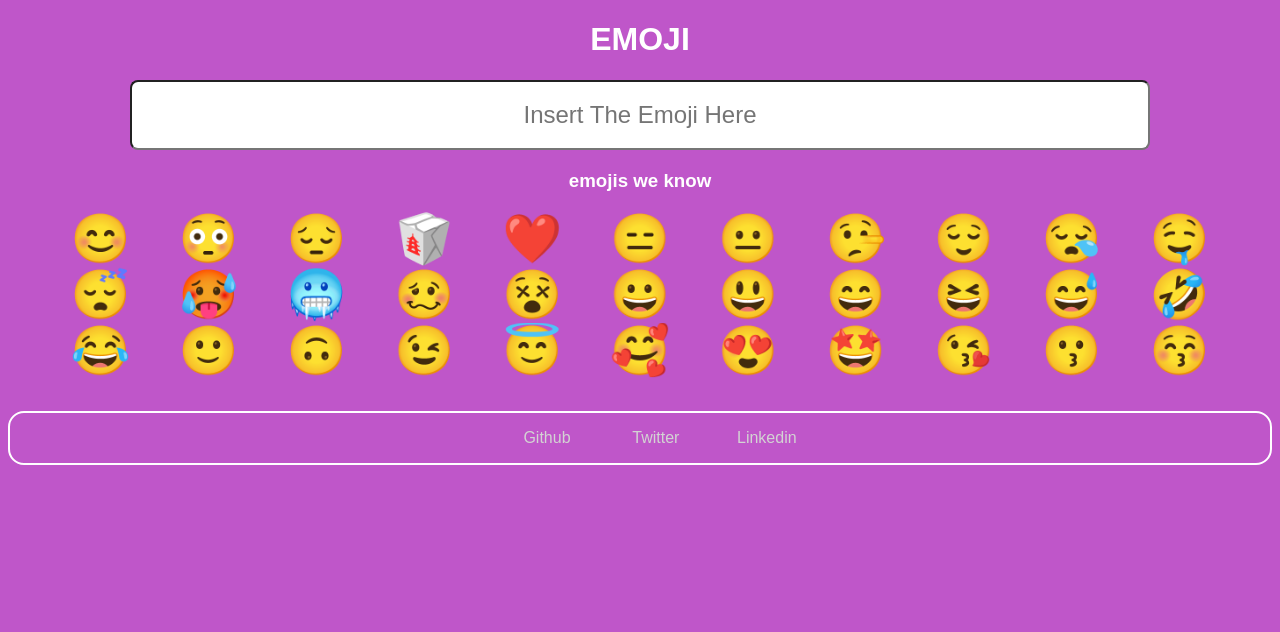
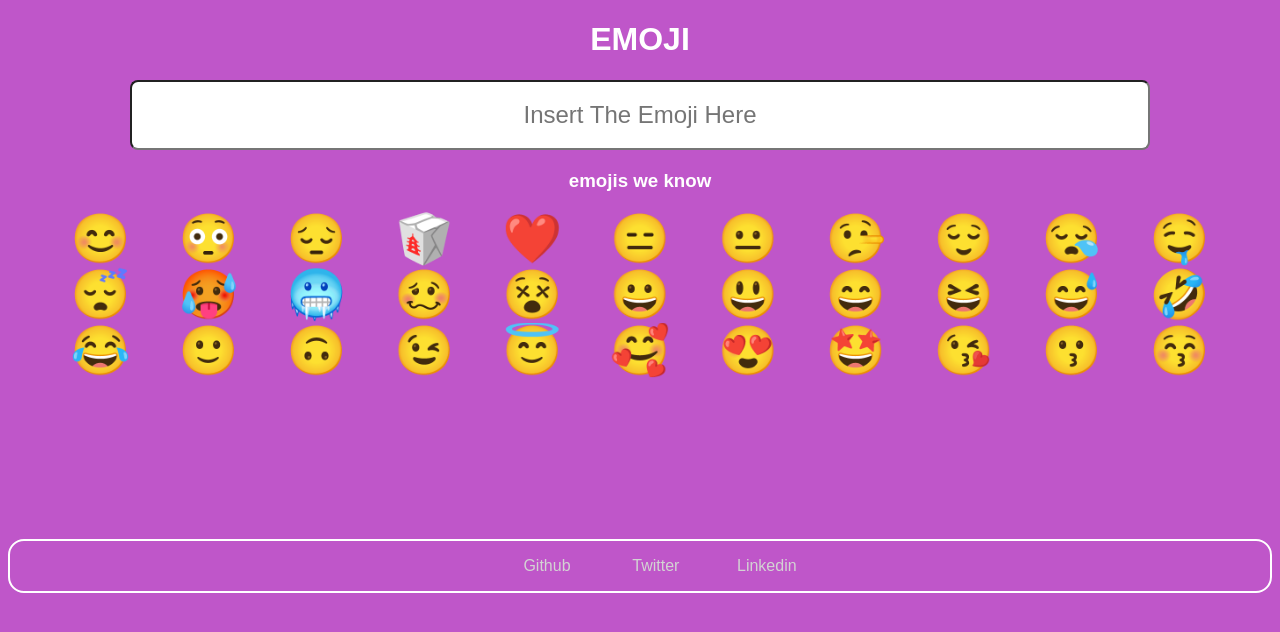
Before and after one commit to dushyant2901/emoji, a React (Create React App) app: page / in a window 1280 px wide. Shown: the top 632 px of the page. Built offline with nearby package versions, Linux system fonts and the light colour scheme.

Commit message:
fixed margin error

```diff
--- a/src/App.js
+++ b/src/App.js
@@ -88,7 +88,7 @@ export default function App() {
           </span>
         );
       })}
-
+      <footer>
         <div className="links">
           <ul className="list-unbulleted-list">
             <li className="list-item-inline">
@@ -112,6 +112,7 @@ export default function App() {
             </li>
           </ul>{" "}
         </div>
+      </footer>
     </div>
   );
 }
--- a/src/styles.css
+++ b/src/styles.css
@@ -26,3 +26,7 @@ body {
   display: inline;
   padding: 0rem 0.5rem;
 }
+
+footer {
+  margin-top: 20vh;
+}
```
Lines whose indentation alone changed are shown as unchanged.
